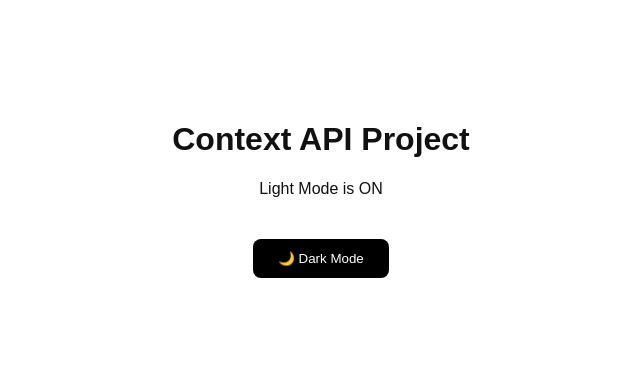
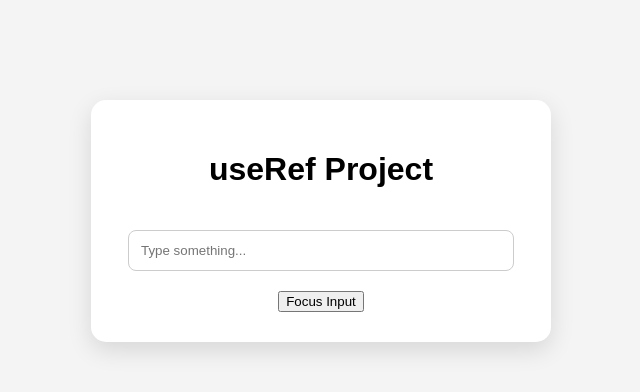
Before and after one commit to asmabibi9390-sys/React-tutorial, a React (Vite) app: page / in a window 1280 px wide. Shown: the top 392 px of the page, without its empty margins (319-959 px from the left). Built offline with nearby package versions, Linux system fonts and the light colour scheme.

Commit message:
work on FocusInput jsx

```diff
--- a/src/App.css
+++ b/src/App.css
@@ -98,3 +98,25 @@ body {
   background: white;
   color: black;
 }
+.focus-container {
+  width: 400px;
+  margin: 100px auto;
+  padding: 30px;
+  text-align: center;
+  background: white;
+  border-radius: 15px;
+  box-shadow: 0 8px 25px rgba(0, 0, 0, 0.12);
+}
+
+.focus-container input {
+  width: 90%;
+  padding: 12px;
+  margin: 20px 0;
+  border: 1px solid #ccc;
+  border-radius: 8px;
+}
+
+.focus-container button {
+  display: block;
+  margin: auto;
+}
--- a/src/App.jsx
+++ b/src/App.jsx
@@ -1,44 +1,8 @@
-import { createContext, useContext, useState } from "react";
 import "./App.css";
-
-const ThemeContext = createContext();
-
-function ThemeButton() {
-  const { darkMode, setDarkMode } = useContext(ThemeContext);
-
-  return (
-    <button onClick={() => setDarkMode(!darkMode)}>
-      {darkMode ? "☀️ Light Mode" : "🌙 Dark Mode"}
-    </button>
-  );
-}
-
-function Content() {
-  const { darkMode } = useContext(ThemeContext);
-
-  return (
-    <div className={darkMode ? "app dark" : "app"}>
-      <h1>Context API Project</h1>
-
-      <p>
-        {darkMode
-          ? "Dark Mode is ON"
-          : "Light Mode is ON"}
-      </p>
-
-      <ThemeButton />
-    </div>
-  );
-}
+import FocusInput from "./components/FocusInput";
 
 function App() {
-  const [darkMode, setDarkMode] = useState(false);
-
-  return (
-    <ThemeContext.Provider value={{ darkMode, setDarkMode }}>
-      <Content />
-    </ThemeContext.Provider>
-  );
+  return <FocusInput />;
 }
 
 export default App;
--- /dev/null
+++ b/src/components/FocusInput.jsx
@@ -0,0 +1,27 @@
+import { useRef } from "react";
+
+function FocusInput() {
+  const inputRef = useRef(null);
+
+  function focusInput() {
+    inputRef.current.focus();
+  }
+
+  return (
+    <div className="focus-container">
+      <h1>useRef Project</h1>
+
+      <input
+        ref={inputRef}
+        type="text"
+        placeholder="Type something..."
+      />
+
+      <button onClick={focusInput}>
+        Focus Input
+      </button>
+    </div>
+  );
+}
+
+export default FocusInput;
```
